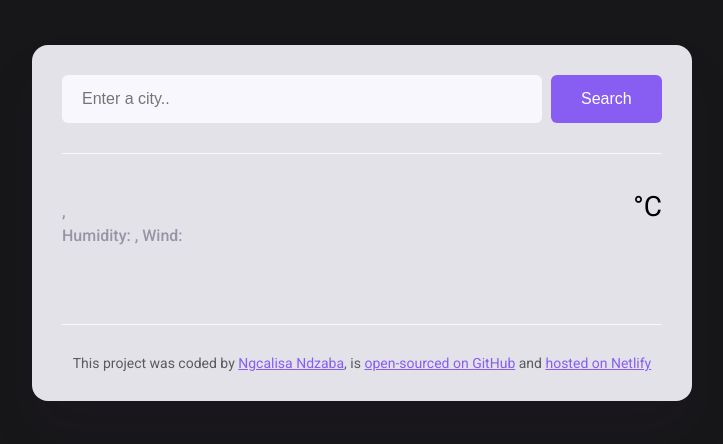
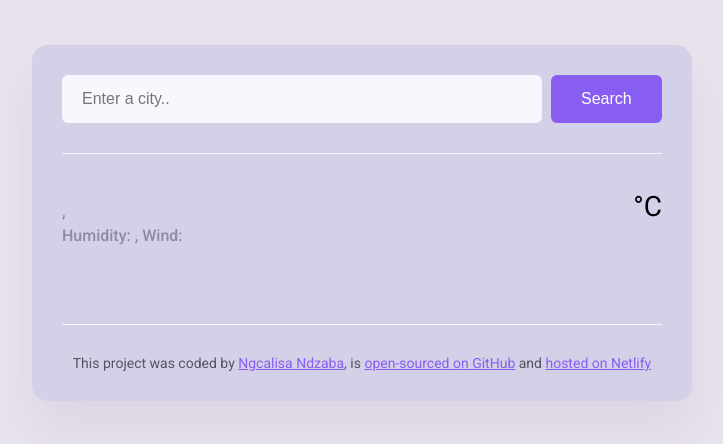
Before and after one commit to Ngcalisa/weather-project-updated, a website built with Parcel: page index.html in a window 1280 px wide. Shown: the whole page, without its empty margins (278-1001 px from the left). Built offline with nearby package versions, Linux system fonts and the light colour scheme; no server answers.

Commit message:
change background color for body and weather app

```diff
--- a/src/style.css
+++ b/src/style.css
@@ -1,4 +1,4 @@
-body {background-color: #171618;
+body {background-color: #e9e3ee;
 font-family: "Roboto", sans-serif;
 }
 
@@ -7,7 +7,7 @@ color: #885df1;
 }
 
 .weather-app {
-background: #e3e2e9;
+background: #d4d0e8;
 max-width: 600px;
 margin: 45px auto;
 box-shadow: 0 30px 50px rgba(65, 50, 100, 0.08);
```
